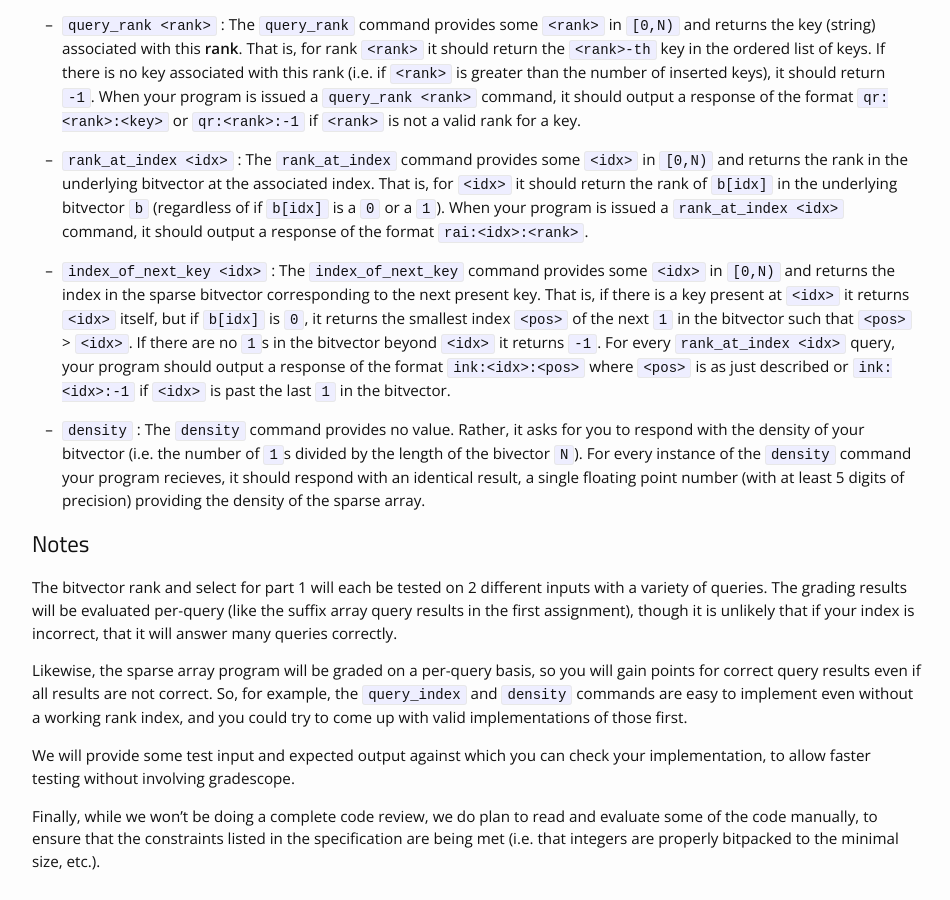
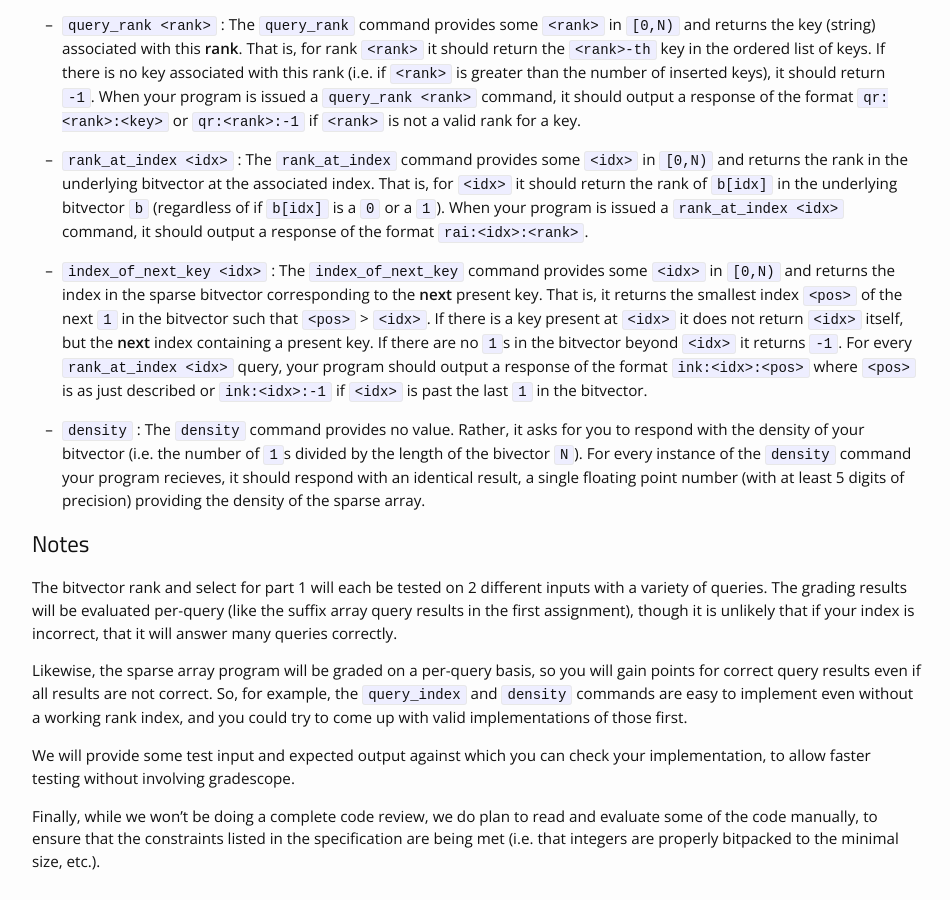
Before and after one commit to umd-cmsc701/s2024, a Jekyll site: the page built from _assignments/bitvector_rsa.md, in a window 1280 px wide and 900 px high, scrolled down 4190 px. Shown: the whole window, without its empty margins (163-1113 px from the left). Built offline with Jekyll 4.4.1, drawn with Linux system fonts in a browser that asks for light colours; nearby versions of some CDN libraries.

Commit message:
update desc

```diff
--- a/_assignments/bitvector_rsa.md
+++ b/_assignments/bitvector_rsa.md
@@ -138,7 +138,7 @@ Commands
   * `rank_at_index <idx>` : The `rank_at_index` command provides some `<idx>` in `[0,N)` and returns the rank in the underlying bitvector at the associated index. That is, for `<idx>` it should return the rank of `b[idx]` in the underlying bitvector `b` (regardless of if `b[idx]` is a `0` or a `1`). When your program is issued a `rank_at_index <idx>` command, it should output a response of the format `rai:<idx>:<rank>`.
 
 
-  * `index_of_next_key <idx>` : The `index_of_next_key` command provides some `<idx>` in `[0,N)` and returns the index in the sparse bitvector corresponding to the next present key. That is, if there is a key present at `<idx>` it returns `<idx>` itself, but if `b[idx]` is `0`, it returns the smallest index `<pos>` of the next `1` in the bitvector such that `<pos>` > `<idx>`. If there are no `1`s in the bitvector beyond `<idx>` it returns `-1`.  For every `rank_at_index <idx>` query, your program should output a response of the format `ink:<idx>:<pos>` where `<pos>` is as just described or `ink:<idx>:-1` if `<idx>` is past the last `1` in the bitvector.
+  * `index_of_next_key <idx>` : The `index_of_next_key` command provides some `<idx>` in `[0,N)` and returns the index in the sparse bitvector corresponding to the **next** present key. That is, it returns the smallest index `<pos>` of the next `1` in the bitvector such that `<pos>` > `<idx>`. If there is a key present at `<idx>` it does not return `<idx>` itself, but the **next** index containing a present key. If there are no `1`s in the bitvector beyond `<idx>` it returns `-1`.  For every `rank_at_index <idx>` query, your program should output a response of the format `ink:<idx>:<pos>` where `<pos>` is as just described or `ink:<idx>:-1` if `<idx>` is past the last `1` in the bitvector.
 
   * `density` : The `density` command provides no value. Rather, it asks for you to respond with the density of your bitvector (i.e. the number of `1`s divided by the length of the bivector `N`). For every instance of the `density` command your program recieves, it should respond with an identical result, a single floating point number (with at least 5 digits of precision) providing the density of the sparse array.
 
```
